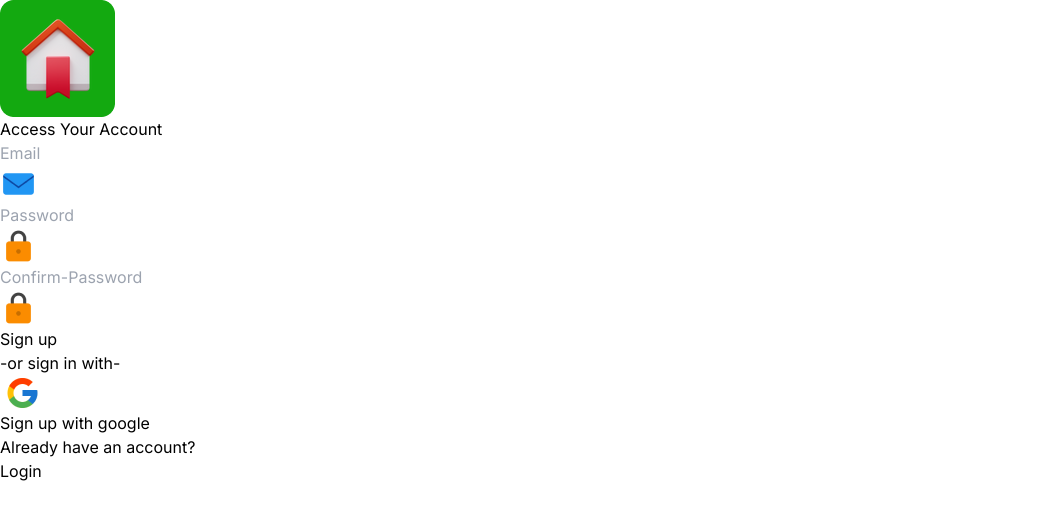
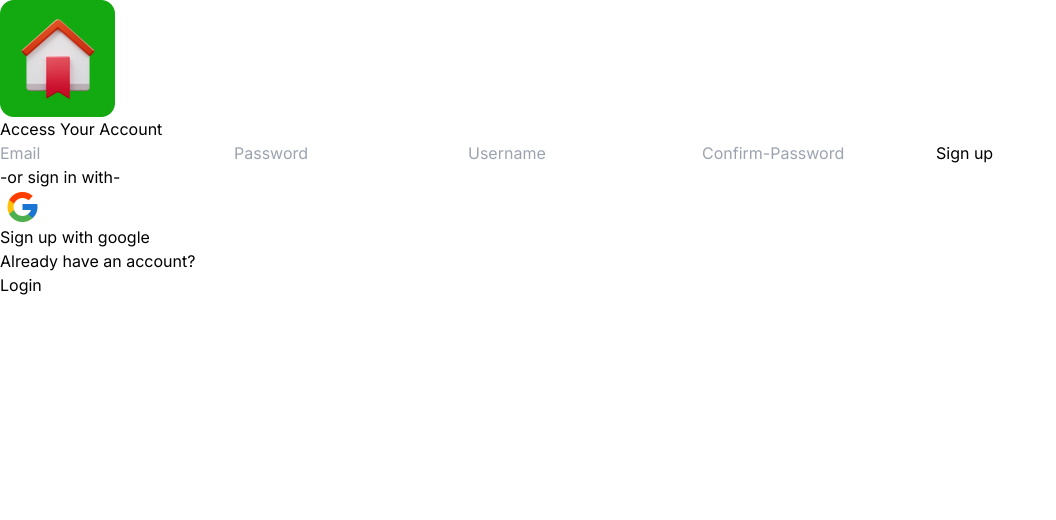
Before and after one commit to satyam-svg/inclusify, a Next.js app in the folder frontend/: page /signup in a window 1280 px wide. Shown: the top 520 px of the page, without its empty margins (0-1056 px from the left). Built offline with nearby package versions, Linux system fonts and the light colour scheme.

Commit message:
integrate frontend with backend signup  page.tsx

```diff
--- a/frontend/src/app/signup/page.tsx
+++ b/frontend/src/app/signup/page.tsx
@@ -1,28 +1,44 @@
+// Import necessary modules and libraries
 "use client";
-import React, { useState } from "react";
-import "./signup.css";
-import home from "./Image/Group 21.png";
+import { useState } from "react";
 import Link from "next/link";
 import Image from "next/image";
-import Email from "./Image/Envelope.png";
-import Pass from "./Image/Screenshot 2024-01-07 210214.png";
+import home from "./Image/Group 21.png";
 import Google from "./Image/Google.png";
-import { useRouter } from "next/navigation";
+import { useRouter } from 'next/navigation';
+
 import axios from "axios";
 import { toast } from "react-hot-toast";
+import './signup.css'
 
+// Signup component definition
 export default function Signup() {
   const router = useRouter();
   const [user, setUser] = useState({
     email: "",
     password: "",
     confirmpassword: "",
+    username: "",
   });
   const [loading, setLoading] = useState(false);
 
+  // Function to reset the form
+  const resetForm = () => {
+    setUser({
+      email: "",
+      password: "",
+      confirmpassword: "",
+      username: "",
+    });
+  };
+
   const onSignup = async () => {
     try {
-      console.log("Signup button clicked");
+      // Check if any field is empty
+      if (!user.email || !user.password || !user.confirmpassword || !user.username) {
+        toast.error("Please fill in all fields");
+        return;
+      }
 
       // Check if password and confirm password match
       if (user.password !== user.confirmpassword) {
@@ -35,16 +51,28 @@ export default function Signup() {
         "http://127.0.0.1:8000/accounts/sign-up/",
         user
       );
-      console.log("Signup success", response.data);
+      router.push("/login");
+      if (response.status === 201) {
+        console.log("success");
+        toast.success("User registered successfully!");
 
-      // Only navigate to login page if signup is successful
+        // Reset the form
+        resetForm();
+
+        // Navigate to the login page
         router.push("/login");
-    } catch (error) {
-      console.log("Signup failed", error);
+      } else if (response.status === 409) {
+        // Assuming HTTP status 409 indicates that the email already exists
+        toast.error("Email already exists. Please use a different email.");
+      } else {
+        toast.error("Signup failed. Please check the console for details.");
+      }
+    } catch (error: any) {
+      console.error("Signup failed", error);
 
       // Log the detailed error response
       if (error.response) {
-        console.log("Error response:", error.response.data);
+        console.error("Error response:", error.response.data);
       }
 
       toast.error("Signup failed. Please check the console for details.");
@@ -53,8 +81,12 @@ export default function Signup() {
     }
   };
 
+  const handleInputChange = (e) => {
+    const { name, value } = e.target;
+    setUser((prevUser) => ({ ...prevUser, [name]: value }));
+  };
+
   return (
-    <>
     <div className="signup">
       <div className="signup_items">
         <div className="icon_signup">
@@ -69,36 +101,33 @@ export default function Signup() {
               type="email"
               placeholder="Email"
               name="email"
-                onChange={(e) =>
-                  setUser({ ...user, email: e.target.value })
-                }
+              value={user.email}
+              onChange={handleInputChange}
             />
-              <div className="email-icon">
-                <Image src={Email} alt="Email-icon" />
-              </div>
             <input
               type="password"
               placeholder="Password"
               name="password"
-                onChange={(e) =>
-                  setUser({ ...user, password: e.target.value })
-                }
+              value={user.password}
+              onChange={handleInputChange}
             />
-              <div className="pass-icon">
-                <Image src={Pass} alt="pass-icon" />
-              </div>
+            <input
+              type="text"
+              placeholder="Username"
+              name="username"
+              value={user.username}
+              onChange={handleInputChange}
+            />
             <input
               type="password"
               placeholder="Confirm-Password"
               name="confirmpassword"
-                onChange={(e) =>
-                  setUser({ ...user, confirmpassword: e.target.value })
-                }
+              value={user.confirmpassword}
+              onChange={handleInputChange}
             />
-              <div className="con_pass-icon">
-                <Image src={Pass} alt="pass-icon" />
-              </div>
-              <button  onClick={onSignup} type="button">Sign up</button>
+            <button  onClick={onSignup} disabled={loading}>
+              {loading ? "Signing up..." : "Sign up"}
+            </button>
           </form>
           <div className="google">
             <h1>-or sign in with-</h1>
@@ -116,6 +145,5 @@ export default function Signup() {
         </Link>
       </div>
     </div>
-    </>
   );
 }
```
Lines whose indentation alone changed are shown as unchanged.
